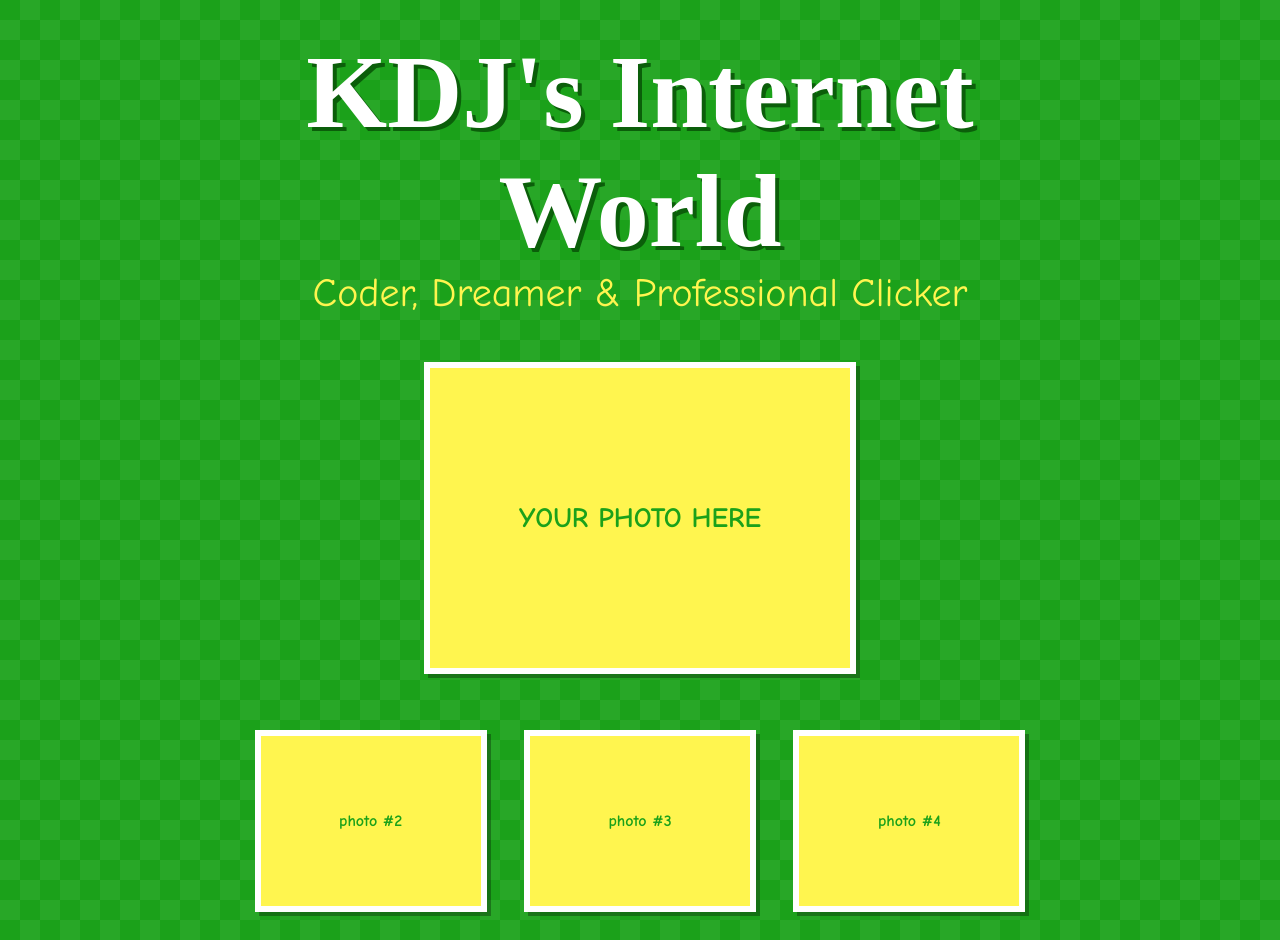
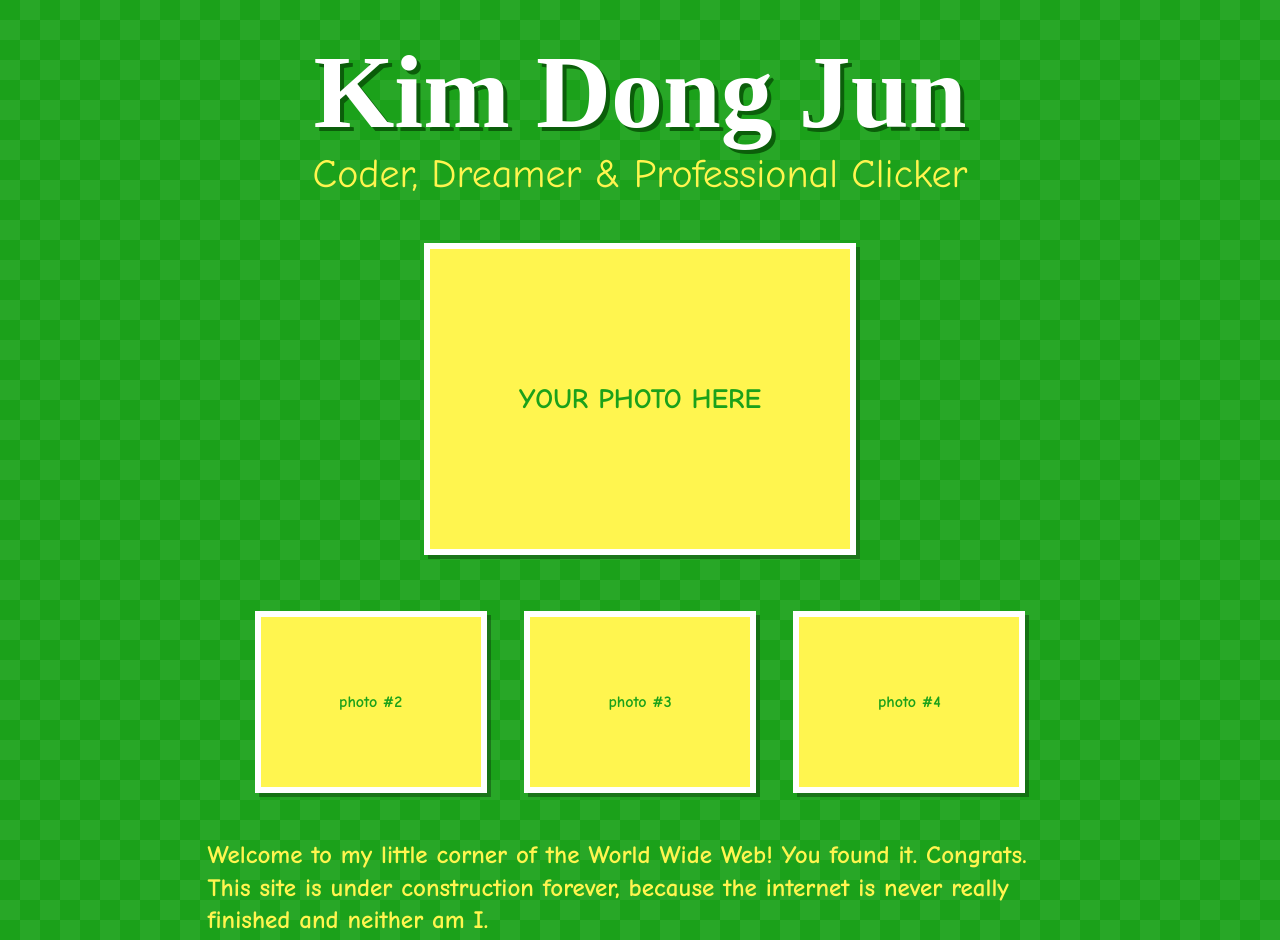
Before and after one commit to user72769759/1, a plain HTML site: page index.html in a window 1280 px wide. Shown: the top 940 px of the page. Drawn offline with Linux system fonts and the light colour scheme.

Commit message:
Change main heading to Kim Dong Jun
Co-Authored-By: Claude Opus 5.5 <noreply@anthropic.com>
Claude-Session: https://claude.ai/code/session_01TRo1qM3urkkNKT4opNshGt

```diff
--- a/index.html
+++ b/index.html
@@ -9,7 +9,7 @@
 <body>
 	<div id="main-container">
 
-		<h1>KDJ's Internet World</h1>
+		<h1>Kim Dong Jun</h1>
 		<h3 class="yellow">Coder, Dreamer &amp; Professional Clicker</h3>
 
 		<!-- Photo rows: swap the placeholder boxes for <img src="img/photo_1.jpg" alt=""> -->
```
